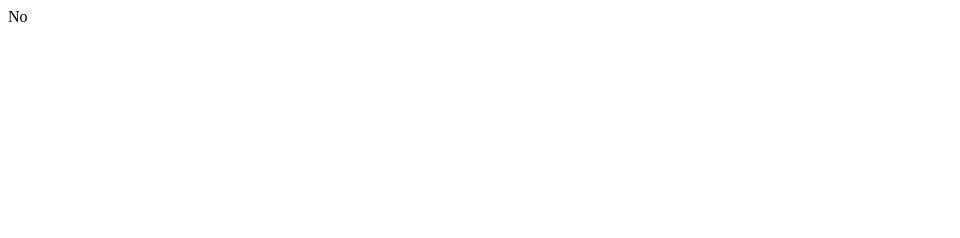
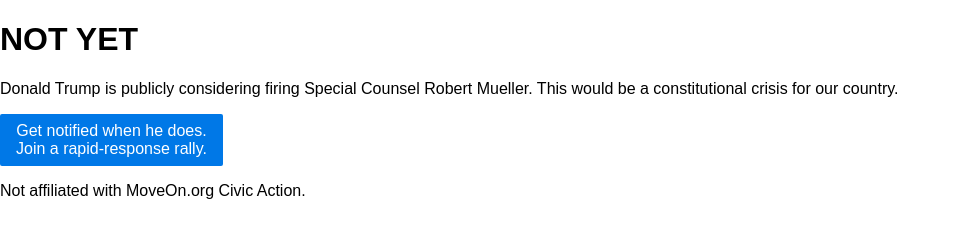
Before and after one commit to rikbrown/hastrumpfiredmuelleryet.com, a plain HTML site: page public_html/index.html in a window 1280 px wide. Shown: the whole page, without its empty margins (0-960 px from the left). Drawn offline with nearby package versions, Linux system fonts and the light colour scheme.

```diff
--- a/public_html/index.html
+++ b/public_html/index.html
@@ -1 +1,37 @@
-No
+<!doctype html>
+<html lang="en">
+<head>
+    <meta charset="utf-8">
+    <meta name="viewport" content="width=device-width, initial-scale=1.0">
+    <title>Has Trump Fired Mueller Yet?</title>
+
+    <link rel="stylesheet" href="https://unpkg.com/purecss@1.0.0/build/pure-min.css" integrity="sha384-nn4HPE8lTHyVtfCBi5yW9d20FjT8BJwUXyWZT9InLYax14RDjBj46LmSztkmNP9w" crossorigin="anonymous">
+    <link rel="stylesheet" href="https://unpkg.com/purecss@1.0.0/build/grids-responsive-min.css">
+
+    <link rel="stylesheet" href="https://netdna.bootstrapcdn.com/font-awesome/4.0.3/css/font-awesome.css">
+
+    <link rel="stylesheet" href="style.css">
+
+</head>
+<body>
+
+<div class="splash-container">
+    <div class="splash">
+        <h1 class="splash-head">NOT YET</h1>
+        <p class="splash-subhead">
+            Donald Trump is publicly considering firing Special Counsel Robert Mueller. This would be a
+            constitutional crisis for our country.
+        </p>
+        <p>
+            <a href="https://act.moveon.org/event/mueller-firing-rapid-response-events/search/" class="pure-button pure-button-primary">Get notified when he does.<br>
+            Join a rapid-response rally.</a>
+        </p>
+    </div>
+</div>
+
+<div class="footer l-box is-center">
+	Not affiliated with MoveOn.org Civic Action.
+</div>
+
+</body>
+</html>
```
Also changed, not shown: 1 other file.
